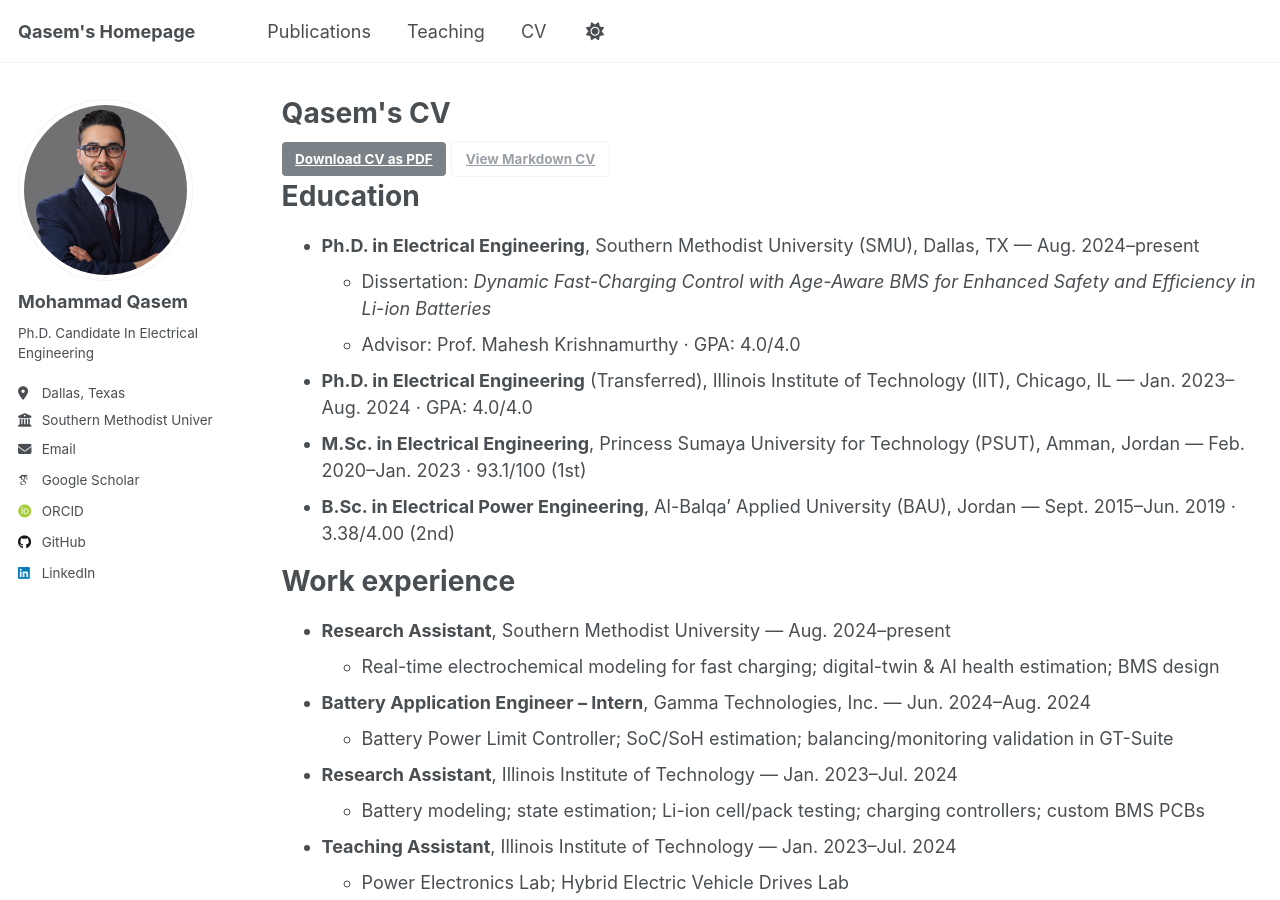
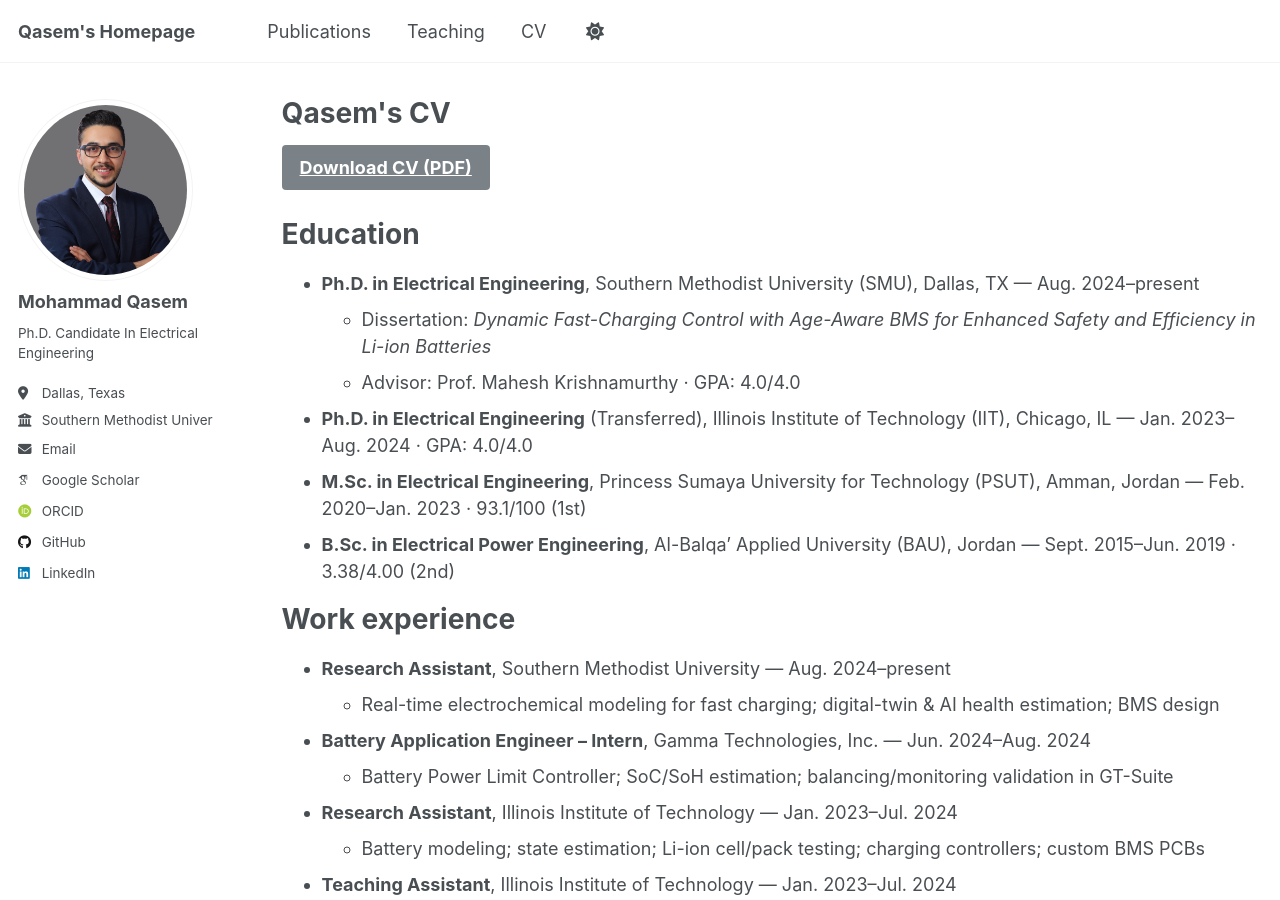
Before and after one commit to MohammadQasem97/Mohammad_Qasem.github.io, a Jekyll site: the page built from _pages/cv.md, in a window 1280 px wide and 900 px high. Built offline with Jekyll 4.4.1, drawn with Linux system fonts in a browser that asks for light colours; some web fonts are replaced; a script that is not in the unit is left out.

Commit message:
Update cv.md

```diff
--- a/_pages/cv.md
+++ b/_pages/cv.md
@@ -8,10 +8,9 @@ redirect_from:
 ---
 
 
-<div class="cv-download-links">
-  <a href="{{ base_path }}/files/cv.pdf" class="btn btn--primary">Download CV as PDF</a>
-  <a href="{{ base_path }}" class="btn btn--inverse">View Markdown CV</a>
-</div>
+<a class="btn btn--primary btn--large"
+   href="https://MohammadQasem97.github.io/files/cv.pdf"
+   target="_blank" rel="noopener">Download CV (PDF)</a>
 
 
 Education
```
